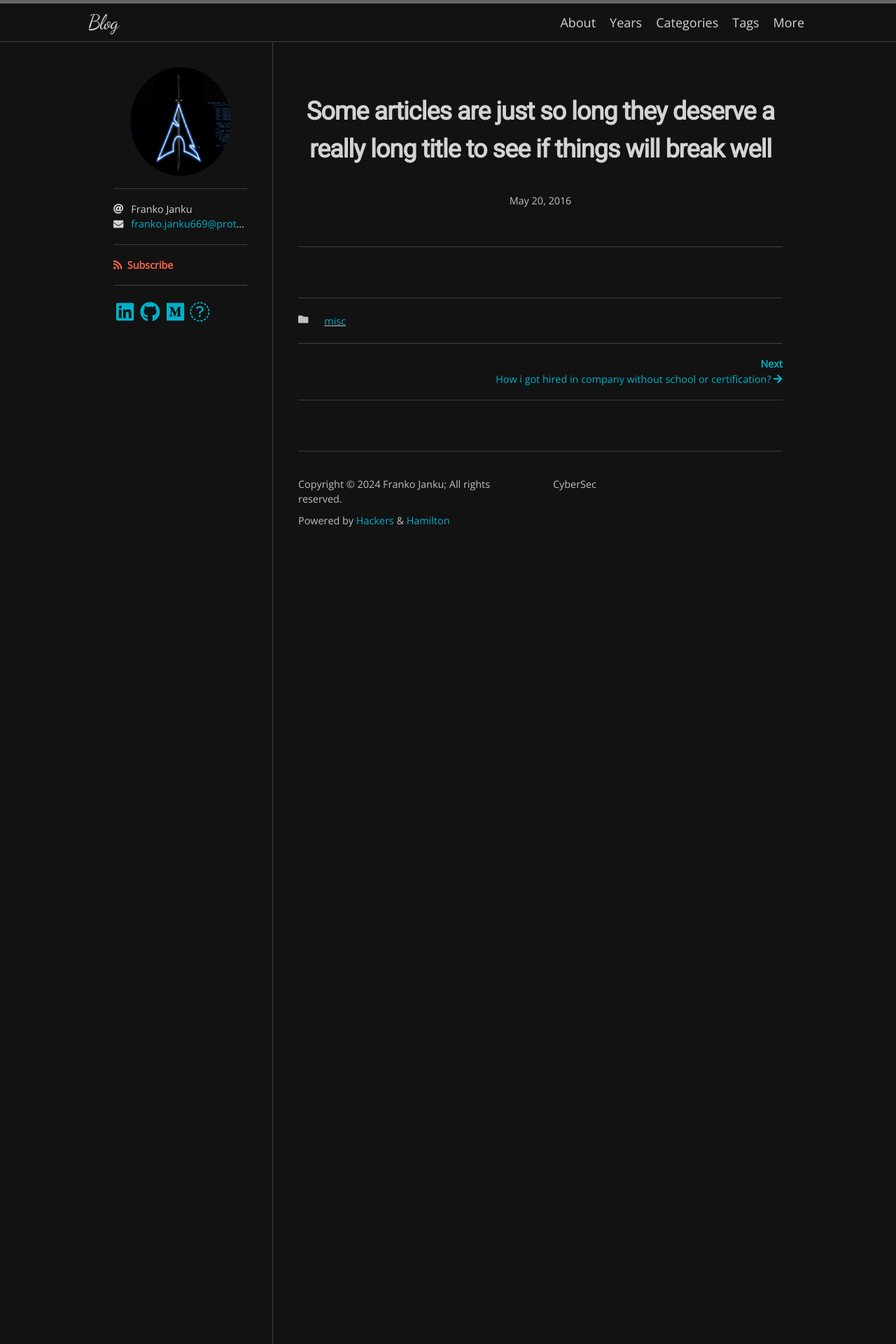
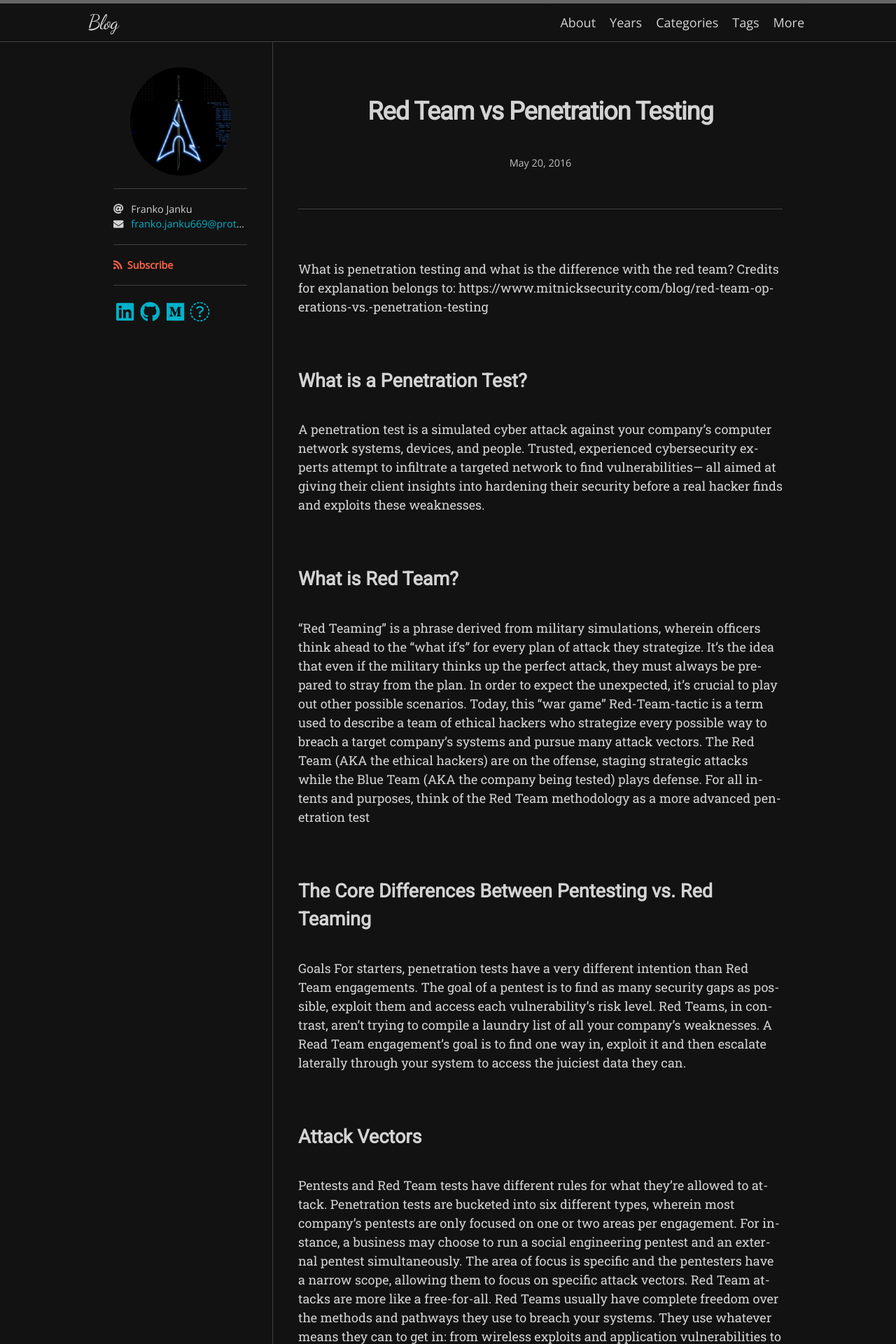
Before and after one commit to Archx0Mas/Archx0Mas.github.io, a Jekyll site: the page built from _posts/2016-05-20-super-long-article.md, in a window 1280 px wide. Shown: the top 1920 px of the page at 70% size. Built offline with Jekyll 4.4.1, drawn with Linux system fonts in a browser that asks for light colours; nearby versions of some CDN libraries; some web fonts are replaced; some of the changed text lies outside the part shown.

Commit message:
Initial commit

```diff
--- a/_posts/2016-05-20-super-long-article.md
+++ b/_posts/2016-05-20-super-long-article.md
@@ -1,5 +1,36 @@
 ---
 layout: post
-title: "Some articles are just so long they deserve a really long title to see if things will break well"
-categories: misc
+title: "Red Team vs Penetration Testing"
+categories: red team, penetration testing
 ---
+
+What is penetration testing and what is the difference with the red team?
+Credits for explanation belongs to: https://www.mitnicksecurity.com/blog/red-team-operations-vs.-penetration-testing
+
+## What is a Penetration Test?
+A penetration test is a simulated cyber attack against your company’s computer network systems, devices, and people. Trusted, experienced cybersecurity experts attempt to infiltrate a targeted network to find vulnerabilities— all aimed at giving their client insights into hardening their security before a real hacker finds and exploits these weaknesses.
+
+## What is Red Team?
+“Red Teaming” is a phrase derived from military simulations, wherein officers think ahead to the “what if’s” for every plan of attack they strategize. It’s the idea that even if the military thinks up the perfect attack, they must always be prepared to stray from the plan. In order to expect the unexpected, it’s crucial to play out other possible scenarios. Today, this “war game” Red-Team-tactic is a term used to describe a team of ethical hackers who strategize every possible way to breach a target company’s systems and pursue many attack vectors. The Red Team (AKA the ethical hackers) are on the offense, staging strategic attacks while the Blue Team (AKA the company being tested) plays defense. For all intents and purposes, think of the Red Team methodology as a more advanced penetration test
+
+## The Core Differences Between Pentesting vs. Red Teaming
+Goals
+For starters, penetration tests have a very different intention than Red Team engagements. The goal of a pentest is to find as many security gaps as possible, exploit them and access each vulnerability’s risk level. Red Teams, in contrast, aren’t trying to compile a laundry list of all your company’s weaknesses. A Read Team engagement’s goal is to find one way in, exploit it and then escalate laterally through your system to access the juiciest data they can.
+
+## Attack Vectors
+Pentests and Red Team tests have different rules for what they’re allowed to attack. Penetration tests are bucketed into six different types, wherein most company’s pentests are only focused on one or two areas per engagement. For instance, a business may choose to run a social engineering pentest and an external pentest simultaneously. The area of focus is specific and the pentesters have a narrow scope, allowing them to focus on specific attack vectors. Red Team attacks are more like a free-for-all. Red Teams usually have complete freedom over the methods and pathways they use to breach your systems. They use whatever means they can to get in: from wireless exploits and application vulnerabilities to physically breaking into your office and stealing confidential data. The only exceptions are the attack vectors you may choose to deny in your agreement. With this in mind, Red Teams spend an impressive amount of time in the pre-attack phase of penetration testing.
+
+## Resources
+Because Red Team engagements allow simulated attackers more freedom and the scope is broader, these security tests involve more resources. Red Team operations typically bring in more pentesters— rallying more hands on deck. Separate teams often divide and conquer different penetration testing avenues— say one team to focus on internal network attacks while another on exploiting application vulnerabilities— allowing each team to work independently and simultaneously on their own focused attacks. There’s more technology involved, more people, more time. All around, more goes into running a Red Teaming pentest.
+
+## Time
+There’s a huge difference in time devoted to Red Team operations vs pentests. Since penetration tests are more focused on specific types of engagements with defined scopes, the average pentest lasts 2-3 weeks. Red Teaming goes much more in depth, with the typical Red Team project extending from 3-6 weeks— sometimes even longer depending on the company size and their systems’ complexity.
+
+## Detection
+Remember, the goal of a penetration test is to glean as many weaknesses as possible in a tight timespan. With this in mind, sometimes pentests can be “noisy.” During a phishing campaign for a social engineering pentest, for instance, an employee may realize they received a suspicious email and report it to their boss. Red Teams want a stealth way in and to remain undetected in the targets system for as long as possible, gleaning more and more information as they escalate throughout the company’s network. Because they’re after more sensitive data and have longer time to acquire it, they work silently in the shadows as to not be discovered.
+
+## Target’s Previous Testing Experience
+This is where your company’s experience with previous pentesting comes into play. Companies who have only ever conducted a vulnerability assessment are best conducting a few focused penetration tests before considering a Red Team operation. These smaller-scope and scale tests will reveal weaknesses for them to harden over time. Once a company has hardened said discovered weaknesses, they may want to consider taking it a step further. Red Team engagements are for businesses with very mature security postures who are confident in the defenses they’ve built and want to put their hard work to the test.
+
+## Cost
+Finally, there is a significant difference in the cost between a Red Team pentest and a traditional penetration test. Because Red Team engagements are longer and more extensive in terms of people, resources, scope, etc. they are understandably more expensive than traditional pentests. A penetration test will likely cost a minimum of $25,000 while a Red Teaming project typically begins at $40,000.
```
Also changed, not shown: _posts/2022-08-13-how-got-hired-cyber-company.md (+3 -3 lines).
